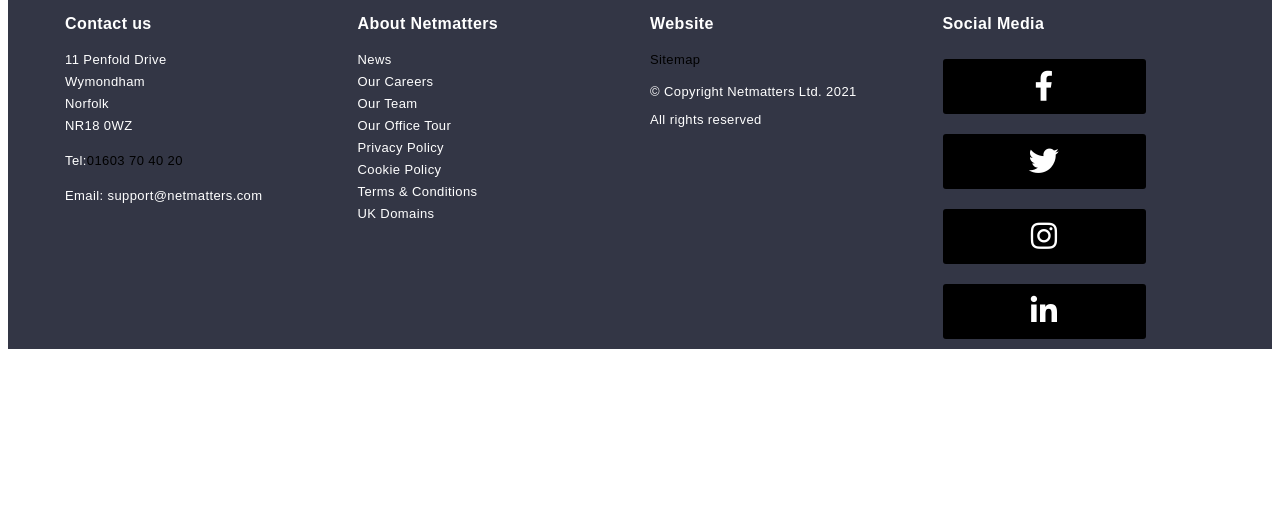
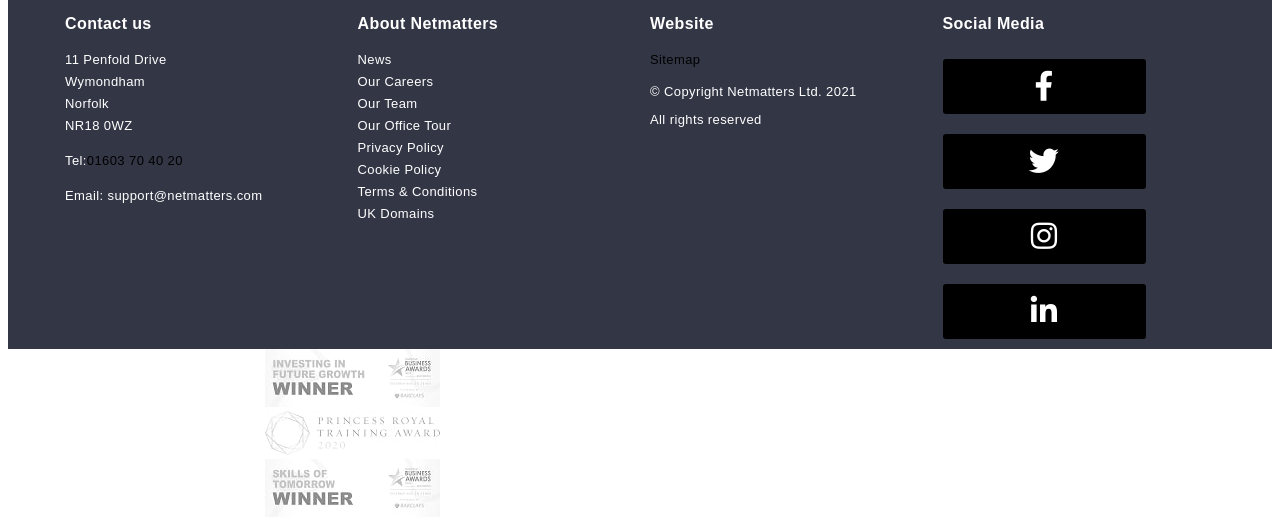
Before and after one commit to Pjard94/Netmatters, a PHP site: page / in a window 1280 px wide. Shown: the part 3081-3610 px from the top of the page. Before the commit the page ends 3430 px from the top, so only its background shows below. Run offline with PHP 8.4, Linux system fonts and the light colour scheme.

Commit message:
added the awards section.

```diff
--- a/HTML_review/index.html
+++ b/HTML_review/index.html
@@ -274,15 +274,6 @@
 
         </div>
 
-            <!-- Cient section here -->
-        <!-- <div>
-            <div><img> <img></div>
-            <div><img> <img></div>
-            <div><img> <img></div>
-            <div><img> <img></div>
-        </div> -->
-
-
         <footer class="footer">
 
             <div class="row--f">
@@ -336,17 +327,18 @@
 
         </footer>
 
-            <!-- This note will be the awards section
-        <section>
-            <div><img src=""></div>
-            <div><img src="HTML_review\Assets\asset 21.jpeg"></div>
-            <div><img src="HTML_review\Assets\asset 22.jpeg"> <img src="HTML_review\Assets\asset 23.jpeg"></div>
-            <div><img src="HTML_review\Assets\asset 24.jpeg"> <img src="HTML_review\Assets\asset 25.jpeg"></div>
-            <div><img src="HTML_review\Assets\asset 26.jpeg"> <img src="HTML_review\Assets\asset 27.jpeg"></div>
-            <div><img src="HTML_review\Assets\asset 28.jpeg"> <img src="HTML_review\Assets\asset 29.jpeg"></div>
-            <div><img src="HTML_review\Assets\asset 30.jpeg"> <img src="HTML_review\Assets\asset 31.jpeg"></div>
-            <div><img src="HTML_review\Assets\asset 32.jpeg"> <img src="HTML_review\Assets\asset 33.jpeg"></div>
-        </section> -->
+            <!-- Awards section -->
+        <div class="awards">
+            <div class="awards--container">
+                <div class="award--1"></div>
+                <div class="bw--1"></div>
+                <div class="bw--2"></div>
+                <div class="bw--3"></div>
+                <div><img src="Assets\asset 28.jpeg" class="bw--4"> <img src="Assets\asset 29.jpeg" class="color-award cw--4"></div>
+                <div><img src="Assets\asset 30.jpeg" class="bw--5"> <img src="Assets\asset 31.jpeg" class="color-award cw--5"></div>
+                <div><img src="Assets\asset 32.jpeg" class="bw--6"> <img src="Assets\asset 33.jpeg" class="color-award cw--6"></div>
+            </div>
+        </div>
 
     </body>
 </html>
--- /dev/null
+++ b/HTML_review/sass/components/_awards.scss
@@ -0,0 +1,45 @@
+@use '../absracts/index' as *;
+
+.awards {
+    display: none;
+    width: 100%;
+    height: auto;
+}
+
+.award--1 {
+    background-image: url(../Assets/asset\ 21.jpeg);
+    width: 260px;
+    height: 88px;
+}
+
+.bw--1 {
+    background-image: url(../Assets/asset\ 22.jpeg);
+}
+
+.bw--1:hover {
+  background-image: url(../Assets/asset\ 23.jpeg);
+}
+
+@media screen and (min-width: $breakpoint-medium) {
+    .awards {
+        display: unset;
+    }
+
+    .awards--container {
+        width: 750px;
+        display: flex;
+        margin: auto;
+    }
+}
+
+@media screen and (min-width: $breakpoint-lrg) {
+    .awards--container {
+        width: 970px;
+    }
+}
+
+@media screen and (min-width: $breakpoint-xl) {
+    .awards--container {
+        width: 1200px;
+    }
+}
--- a/HTML_review/sass/components/_header.scss
+++ b/HTML_review/sass/components/_header.scss
@@ -164,6 +164,10 @@
     height: 56px;
 }
 
+.search--button-med:hover {
+    background-color: $contact-button-hover;
+}
+
 .search-med,
 .search-lrg,
 .contact-lrg,
@@ -188,6 +192,14 @@
     border: none;
     width: 144px;
     height: 56px;
+}
+
+.support--lrg:hover {
+    background-color: $support-button-hover;
+}
+
+.contact--lrg:hover {
+    background-color: $contact-button-hover;
 }
 
 // media rules
@@ -254,6 +266,10 @@
         border: none;
     }
 
+    .search--lrg:hover {
+        background-color: $contact-button-hover;
+    }
+
     .search-med {
         display: none;
     }
--- a/HTML_review/sass/style.css
+++ b/HTML_review/sass/style.css
@@ -175,6 +175,10 @@
   height: 56px;
 }
 
+.search--button-med:hover {
+  background-color: #84858f;
+}
+
 .search-med,
 .search-lrg,
 .contact-lrg,
@@ -197,6 +201,14 @@
   border: none;
   width: 144px;
   height: 56px;
+}
+
+.support--lrg:hover {
+  background-color: #2a6ec6;
+}
+
+.contact--lrg:hover {
+  background-color: #84858f;
 }
 
 @media screen and (min-width: 768px) {
@@ -257,6 +269,10 @@
     background-color: #999aa2;
     color: #ffffff;
     border: none;
+  }
+
+  .search--lrg:hover {
+    background-color: #84858f;
   }
 
   .search-med {
@@ -1227,4 +1243,27 @@
   .column {
     flex: 25%;
   }
+}
+.awards {
+  display: none;
+  width: 100%;
+  height: auto;
+}
+
+.awards--container {
+  margin: auto;
+}
+
+.color-award {
+  display: none;
+}
+
+@media screen and (min-width: 768px) {
+  .awards {
+    display: unset;
+  }
+
+  .awards--container {
+    width: 750px;
+  }
 }/*# sourceMappingURL=style.css.map */
--- a/HTML_review/sass/style.scss
+++ b/HTML_review/sass/style.scss
@@ -7,3 +7,4 @@
 @use 'components/latest';
 @use 'components/news';
 @use 'components/footer';
+@use 'components/awards';
```
Also changed, not shown: 1 other file.
